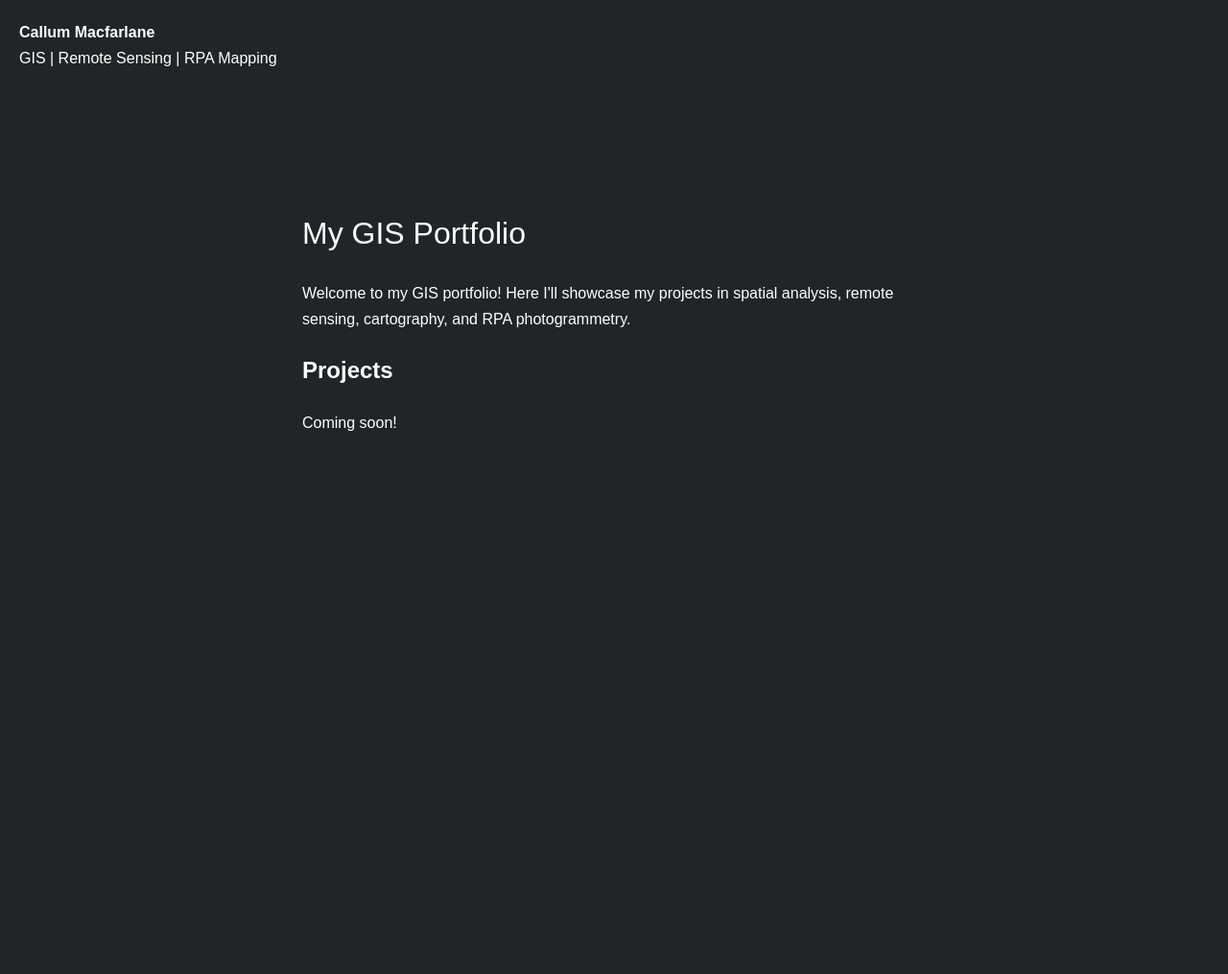
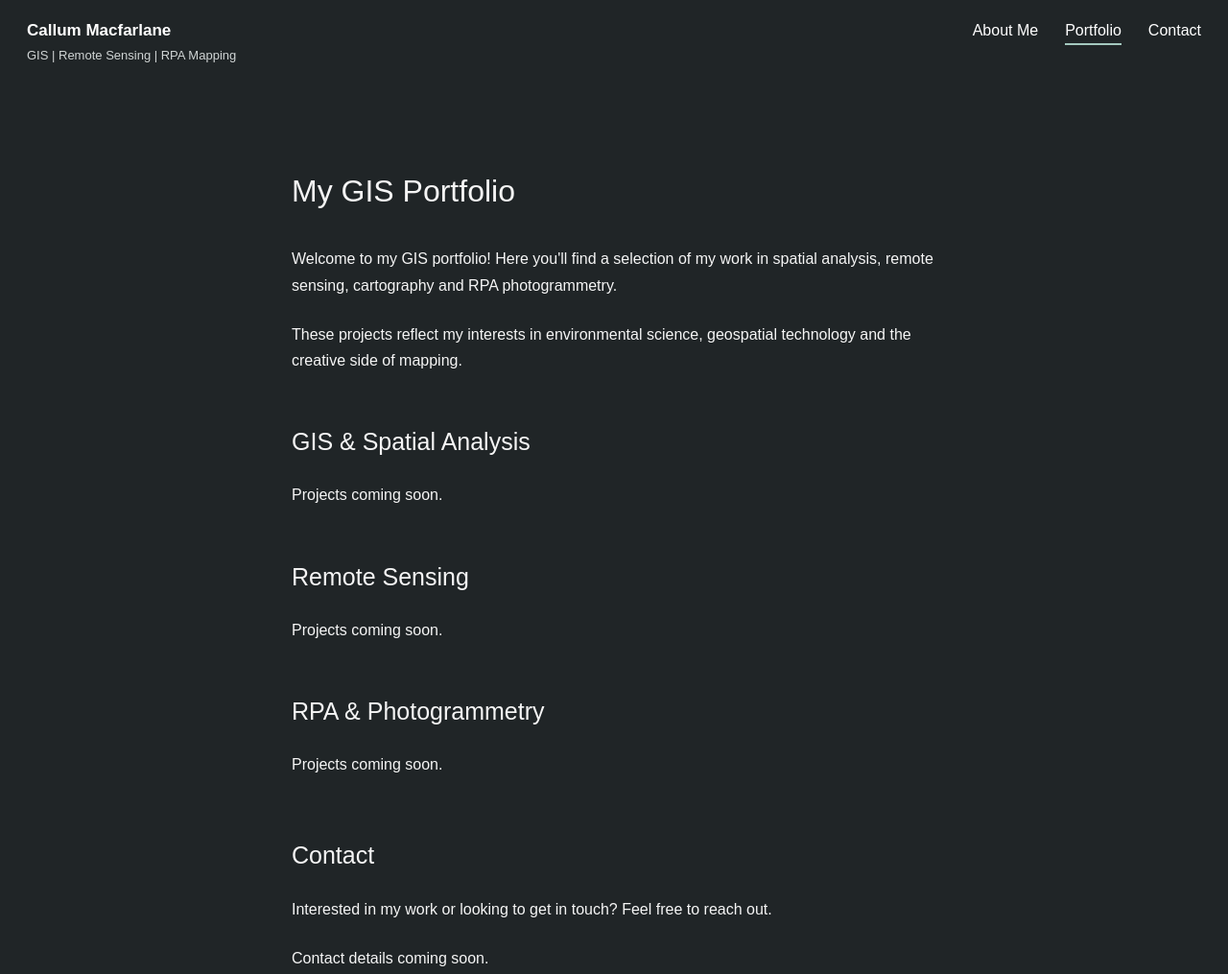
Before and after one commit to calmacfarlane/callummacfarlane, a plain HTML site: page index.html in a window 1280 px wide. Shown: the top 1015 px of the page at 96% size. Before the commit the page ends 800 px from the top, so only its background shows below. Drawn offline with Linux system fonts and the light colour scheme.

Commit message:
Update index.html

```diff
--- a/index.html
+++ b/index.html
@@ -3,47 +3,180 @@
 <head>
   <meta charset="UTF-8">
   <meta name="viewport" content="width=device-width, initial-scale=1.0">
-  <title>Callum Macfarlane | GIS Portfolio</title>
+  <title>GIS Portfolio | Callum Macfarlane</title>
+
   <style>
+    * {
+      box-sizing: border-box;
+    }
+
+    html {
+      scroll-behavior: smooth;
+    }
+
     body {
       background-color: #202527;
-      color: white;
+      color: #f5f5f5;
       font-family: Arial, sans-serif;
       margin: 0;
       line-height: 1.7;
     }
 
     header {
-      padding: 20px;
+      padding: 18px 28px;
+      display: flex;
+      justify-content: space-between;
+      align-items: flex-start;
+      gap: 20px;
+    }
+
+    .site-name {
+      font-size: 17px;
+      font-weight: bold;
+    }
+
+    .subtitle {
+      font-size: 13px;
+      color: #d0d5d5;
+    }
+
+    nav {
+      display: flex;
+      gap: 28px;
+      flex-wrap: wrap;
+    }
+
+    nav a, .site-name a {
+      color: white;
+      text-decoration: none;
+    }
+
+    nav a:hover {
+      color: #a4c9bf;
+    }
+
+    nav a.active {
+      border-bottom: 2px solid #a4c9bf;
     }
 
     main {
-      max-width: 650px;
-      margin: 80px auto;
-      padding: 20px;
+      max-width: 720px;
+      margin: 85px auto;
+      padding: 0 24px;
     }
 
     h1 {
+      font-size: 32px;
       font-weight: normal;
+      margin-bottom: 30px;
+    }
+
+    h2 {
+      font-size: 25px;
+      font-weight: normal;
+      margin-top: 50px;
+    }
+
+    p {
+      margin-bottom: 24px;
+    }
+
+    a {
+      color: #a4c9bf;
+    }
+
+    section {
+      margin-bottom: 60px;
+    }
+
+    footer {
+      text-align: center;
+      color: #aeb9b9;
+      padding: 40px 20px;
+      font-size: 13px;
+    }
+
+    @media (max-width: 600px) {
+      header {
+        flex-direction: column;
+        gap: 12px;
+      }
+
+      nav {
+        gap: 20px;
+      }
+
+      main {
+        margin: 45px auto;
+      }
     }
   </style>
 </head>
+
 <body>
+
   <header>
-    <strong>Callum Macfarlane</strong>
-    <div>GIS | Remote Sensing | RPA Mapping</div>
+    <div>
+      <div class="site-name">
+        <a href="index.html">Callum Macfarlane</a>
+      </div>
+      <div class="subtitle">
+        GIS | Remote Sensing | RPA Mapping
+      </div>
+    </div>
+
+    <nav>
+      <a href="about.html">About Me</a>
+      <a href="index.html" class="active">Portfolio</a>
+      <a href="#contact">Contact</a>
+    </nav>
   </header>
 
   <main>
-    <h1>My GIS Portfolio</h1>
-    <p>
-      Welcome to my GIS portfolio! Here I'll showcase
-      my projects in spatial analysis, remote sensing,
-      cartography, and RPA photogrammetry.
-    </p>
 
-    <h2>Projects</h2>
-    <p>Coming soon!</p>
+    <section id="portfolio">
+      <h1>My GIS Portfolio</h1>
+
+      <p>
+        Welcome to my GIS portfolio! Here you'll find
+        a selection of my work in spatial analysis,
+        remote sensing, cartography and RPA photogrammetry.
+      </p>
+
+      <p>
+        These projects reflect my interests in
+        environmental science, geospatial technology
+        and the creative side of mapping.
+      </p>
+
+      <h2>GIS & Spatial Analysis</h2>
+      <p>Projects coming soon.</p>
+
+      <h2>Remote Sensing</h2>
+      <p>Projects coming soon.</p>
+
+      <h2>RPA & Photogrammetry</h2>
+      <p>Projects coming soon.</p>
+    </section>
+
+    <section id="contact">
+      <h2>Contact</h2>
+
+      <p>
+        Interested in my work or looking to get in touch?
+        Feel free to reach out.
+      </p>
+
+      <p>
+        Contact details coming soon.
+      </p>
+    </section>
+
   </main>
+
+  <footer>
+    © 2026 Callum Macfarlane
+  </footer>
+
 </body>
 </html>
```
